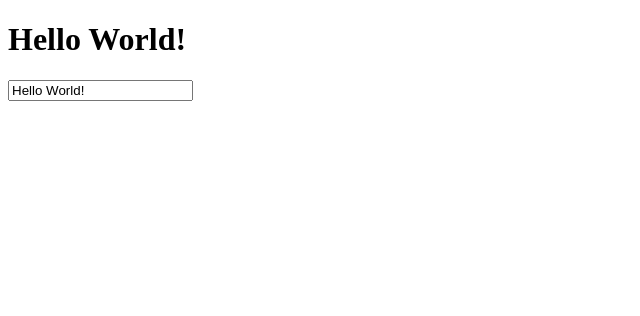
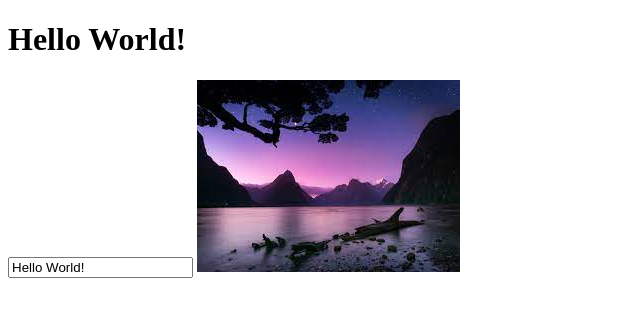
Before and after one commit to filippogarota96/vue-hello, a plain HTML site: page index.html in a window 1280 px wide. Shown: the whole page, without its empty margins (0-640 px from the left). Drawn offline with nearby package versions, Linux system fonts and the light colour scheme.

Commit message:
Aggiunta immagine con v-bind

```diff
--- a/index.html
+++ b/index.html
@@ -12,6 +12,7 @@
   <div id="title">
     <h1>{{ text }}</h1>
     <input type="text" v-model="text" value="">
+    <img v-bind:src="image">
   </div>
 
 <script src="js/script.js" charset="utf-8"></script>
--- a/js/script.js
+++ b/js/script.js
@@ -6,7 +6,8 @@ const app = new Vue (
   {
     el:'#title',
     data: {
-      text: "Hello World!"
+      text: "Hello World!",
+      image: "img/landscape.jpg"
     }
   }
 );
```
Also changed, not shown: img/landscape.jpg (added).
